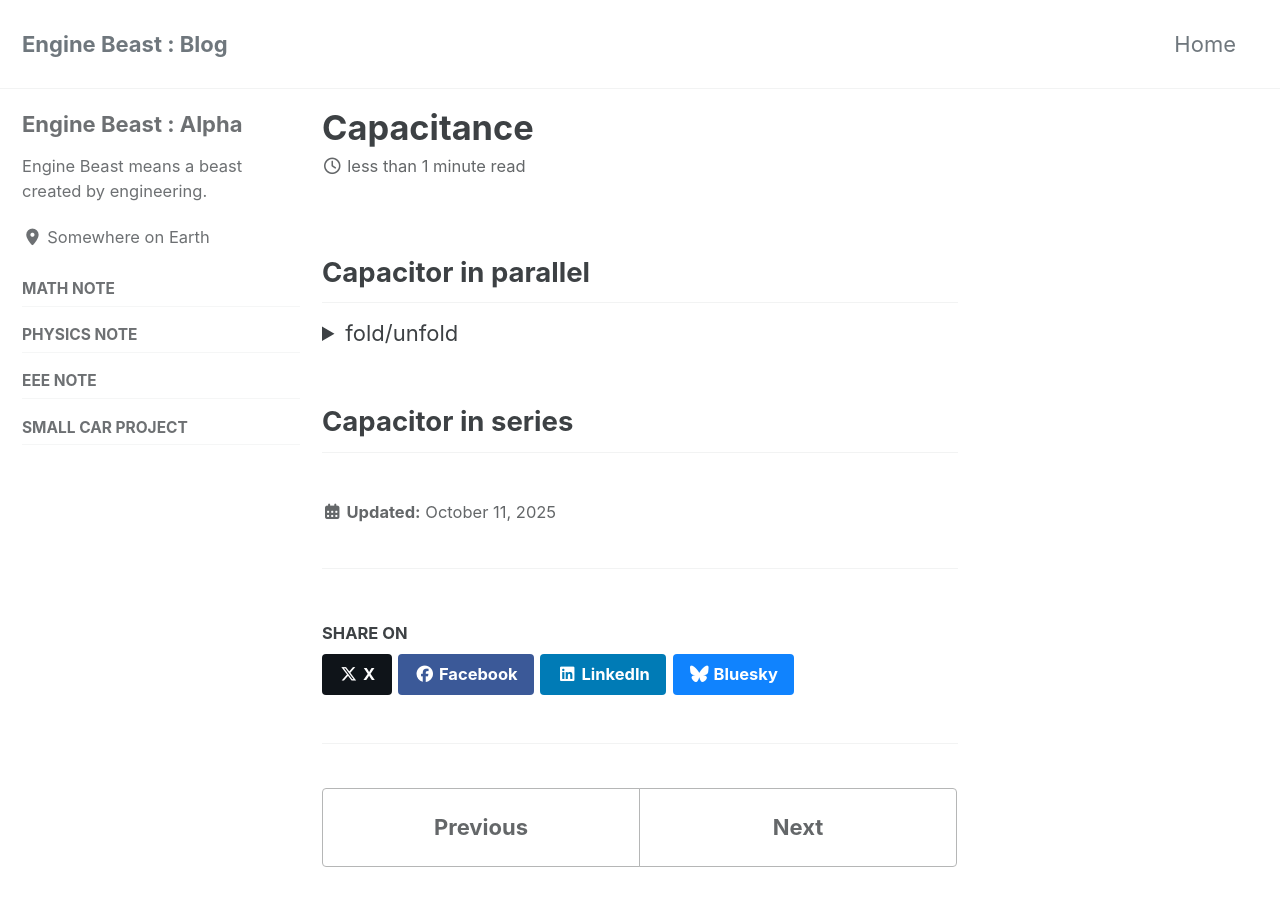
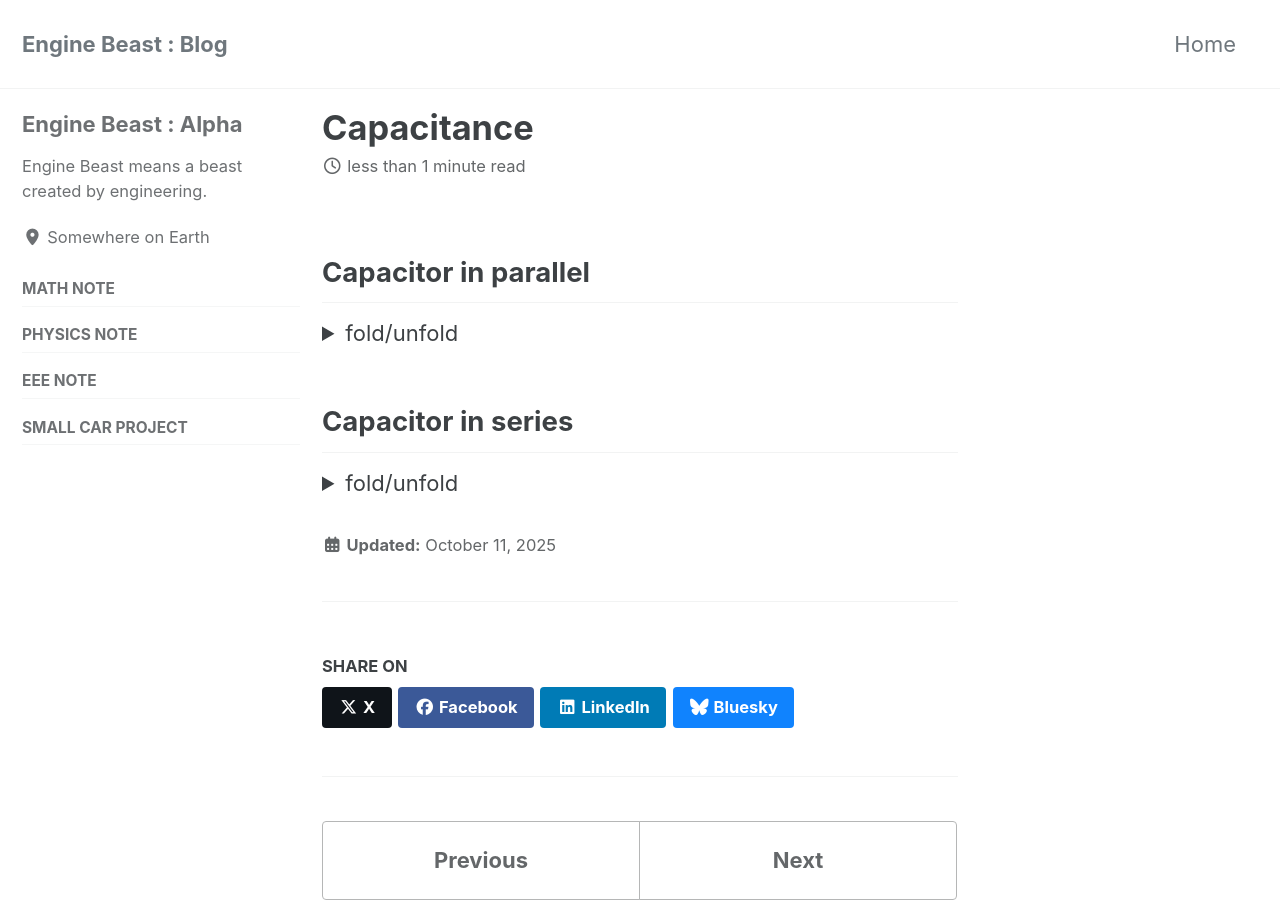
Before and after one commit to enginebeast/enginebeast.github.io, a Jekyll site: the page built from _posts/2025-10-11-capacitance.html, in a window 1280 px wide and 900 px high. Built offline with Jekyll 4.4.1, drawn with Linux system fonts in a browser that asks for light colours; cached includes are drawn as plain includes.

Commit message:
Edit typo

```diff
--- a/_posts/2025-10-11-capacitance.html
+++ b/_posts/2025-10-11-capacitance.html
@@ -23,11 +23,14 @@ use_math: true
 
     $$
     \begin{flalign*}
-    & frac{q}{V} = \sum^n_{i_1}frac{q_i}{V}
+    & \frac{q}{V} = \sum^n_{i_1}\frac{q_i}{V}
     & C = \sum^n_{i=1}C_i &&
     \end{flalign*}
     $$
 </details>
 
+<h2>Capacitor in series</h2>
+<details>
+    <summary>fold/unfold</summary>
 
-<h2>Capacitor in series</h2>
+</details>
```
